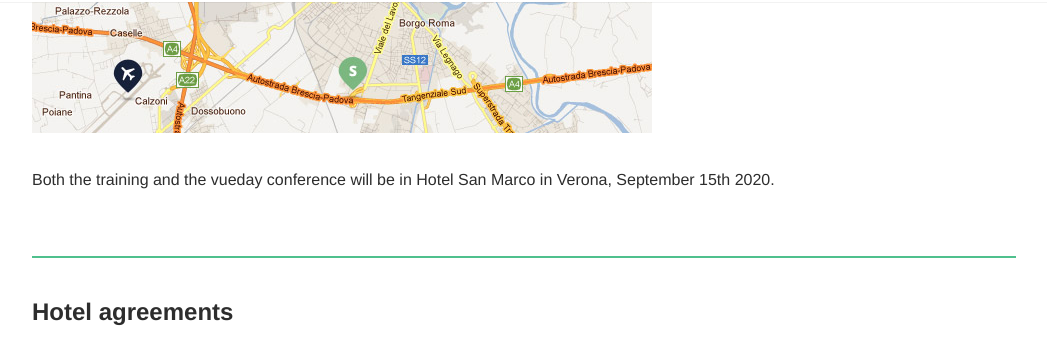
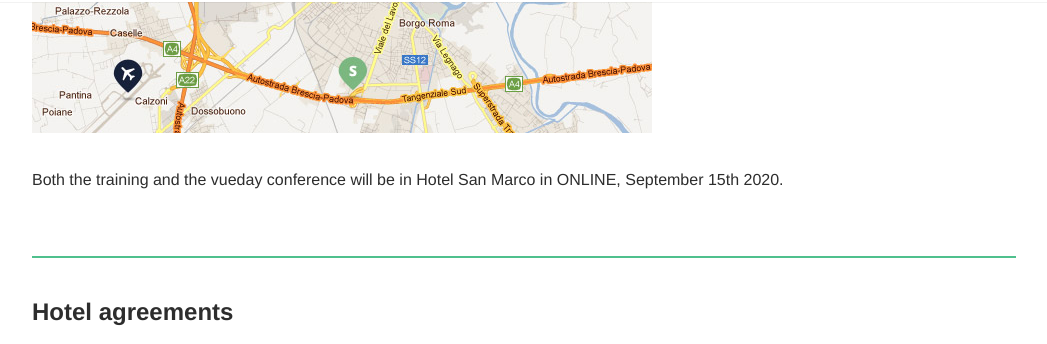
Before and after one commit to giuliatosato/2020.vueday.it, a Jekyll site: the page built from venue.html, in a window 1280 px wide and 900 px high, scrolled down 559 px. Shown: the part 89-433 px from the top of the window, without its empty margins (116-1163 px from the left). Built offline with Jekyll 4.4.1, drawn with Linux system fonts in a browser that asks for light colours; some web fonts are replaced; comment, search, counter and statistics services are not loaded; some of the changed text lies outside the part shown.

Commit message:
conf online

```diff
--- a/_data/conference.yml
+++ b/_data/conference.yml
@@ -3,7 +3,7 @@
 og_description: VueDay the first international conference in Italy entirely about Vue.js
 slug: vueday
 url: https://2020.vueday.it
-where_when: Verona, September 15th 2020
+where_when: ONLINE, September 15th 2020
 year: 2020
 since: 2019
 call_for_paper_url: https://forms.gle/9zMKdHNGJRJks62k8
```
